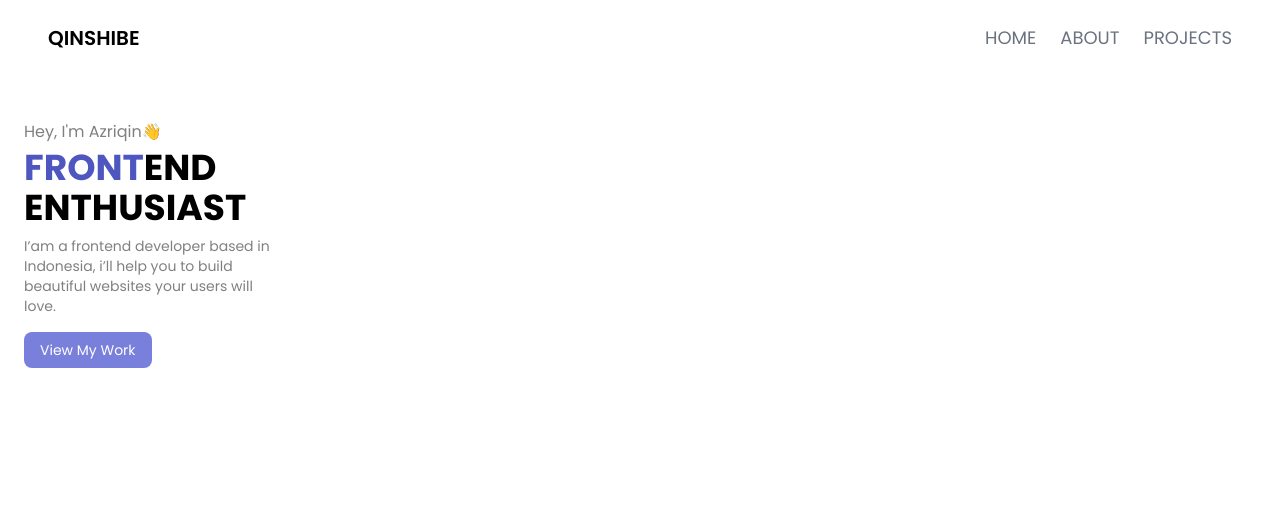
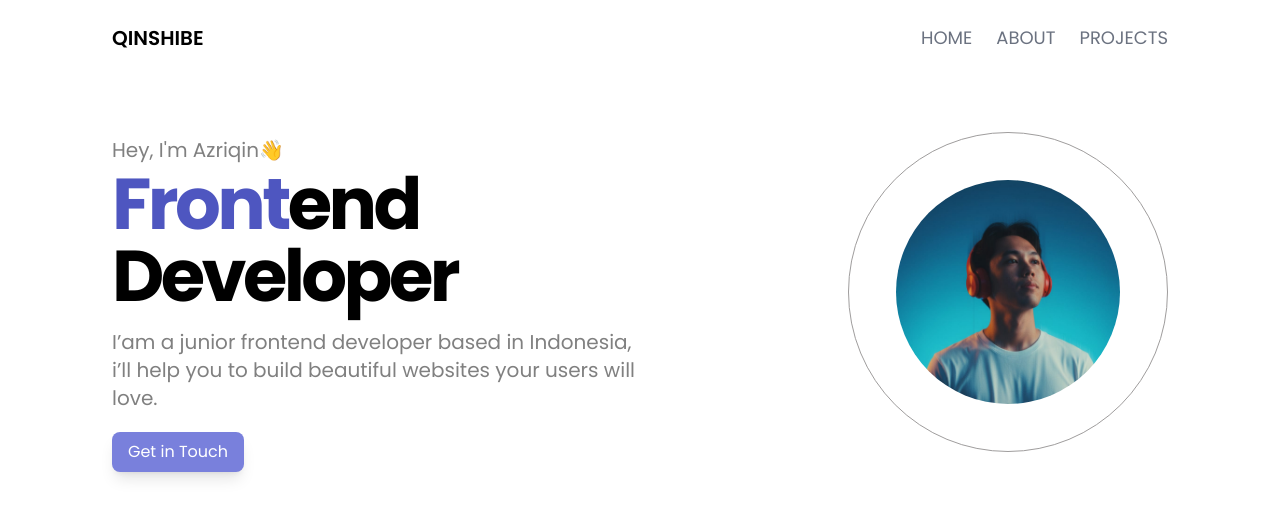
Before and after one commit to zriqxnn12/web-profile, a React (Vite) app: page / in a window 1280 px wide. Shown: the top 518 px of the page. Built offline with nearby package versions, Linux system fonts and the light colour scheme.

Commit message:
improve hero section

```diff
--- a/src/App.jsx
+++ b/src/App.jsx
@@ -1,5 +1,4 @@
-import Footer from "./components/footer";
-import Navbar from "./components/navbar";
+import Navbar from "./components/Navbar";
 import HomePage from "./pages/HomePage";
 
 function App() {
--- a/src/components/Navbar.jsx
+++ b/src/components/Navbar.jsx
@@ -6,7 +6,7 @@ const Navbar = () => {
   return (
     /* Navbar */
     <div className="relative">
-      <div className="px-6 md:px-12 py-6 md:flex justify-between mx-auto">
+      <div className="px-6 md:px-12 py-6 xl:px-28 md:flex justify-between mx-auto">
         <div className="flex items-center gap-4">
           {/* mobile menu button */}
           <a
--- a/src/pages/HomePage.jsx
+++ b/src/pages/HomePage.jsx
@@ -1,22 +1,65 @@
+import HeroImage from "../assets/images/my-profile.jpeg";
+
 const HomePage = () => {
   return (
-    <div className="px-6 py-10">
-      {/* hero section */}
-      <div className="w-64">
-        <p className="text-[#808080] py-1">Hey, I'm Azriqin👋</p>
-        <h1 className="text-4xl font-bold uppercase">
-          <span className="text-[#4E56C0]">Front</span>end Enthusiast
-        </h1>
-        <p className="text-[#808080] text-sm py-2">
-          I’am a frontend developer based in Indonesia, i’ll help you to build
-          beautiful websites your users will love.
-        </p>
-        <div className="mt-2">
-          <button className="bg-[#7980DC] text-white text-sm px-4 py-2 rounded-lg hover:bg-[#6369c2]">
-            View My Work
-          </button>
+    <div className="min-h-screen">
+      <div className="grid grid-cols-1 xl:grid-cols-2 px-5 py-10 lg:py-14 lg:px-10 xl:px-28">
+        <div>
+          <p className="text-[#808080] py-1 text-lg lg:text-xl">
+            Hey, I'm Azriqin👋
+          </p>
+          <h1 className="text-6xl xl:text-7xl font-extrabold tracking-tighter">
+            <span className="text-[#4E56C0]">Front</span>end Developer
+          </h1>
+          <p className="text-[#808080] text-lg lg:text-xl mt-4 leading-5">
+            I’am a junior frontend developer based in Indonesia, i’ll help you
+            to build beautiful websites your users will love.
+          </p>
+          <div className="mt-5">
+            <button className="bg-[#7980DC] text-white text-sm px-4 py-2 md:text-base shadow-lg rounded-lg hover:bg-[#6369c2]">
+              Get in Touch
+            </button>
+          </div>
+        </div>
+        <div className="flex justify-center xl:justify-end">
+          <div className="w-56 h-56 xl:w-80 xl:h-80 mt-14 lg:mt-0 border border-[#9F9D9D] rounded-full content-center">
+            <img
+              src={HeroImage}
+              alt="Profile"
+              className="w-40 h-40 xl:w-56 xl:h-56 mx-auto object-cover rounded-full"
+            />
+          </div>
         </div>
       </div>
+      {/* <div className="px-6 py-10 md:px-12">
+        <div className="md:flex items-center max-w-4xl lg:max-w-6xl xl:max-w-7xl mx-auto">
+          <div className="w-full md:w-1/2">
+            <p className="text-[#808080] py-1 md:text-lg md:py-3 lg:text-xl">
+              Hey, I'm Azriqin👋
+            </p>
+            <h1 className="text-4xl font-extrabold md:text-5xl xl:w-96 lg:text-6xl">
+              <span className="text-[#4E56C0]">Front</span>end Enthusiast
+            </h1>
+            <p className="text-[#808080] text-sm py-2 md:text-lg md:py-4 lg:text-xl">
+              I’am a frontend developer based in Indonesia, i’ll help you to
+              build beautiful websites your users will love.
+            </p>
+            <div className="mt-2">
+              <button className="bg-[#7980DC] text-white text-sm px-4 py-2 md:text-base shadow-lg rounded-lg hover:bg-[#6369c2]">
+                Get in Touch
+              </button>
+            </div>
+          </div>
+
+          <div className="w-56 h-56 xl:w-80 xl:h-80 mt-14 md:mt-0 mx-auto border border-[#9F9D9D] rounded-full content-center">
+            <img
+              src={HeroImage}
+              alt="Profile"
+              className="w-40 h-40 xl:w-56 xl:h-56 mx-auto object-cover rounded-full"
+            />
+          </div>
+        </div>
+      </div> */}
     </div>
   );
 };
```
Also changed, not shown: src/assets/images/my-profile.jpeg (added).
